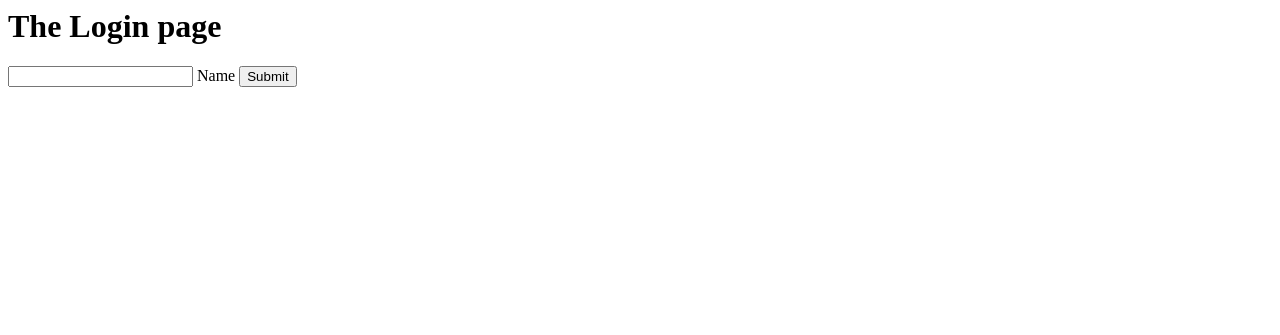
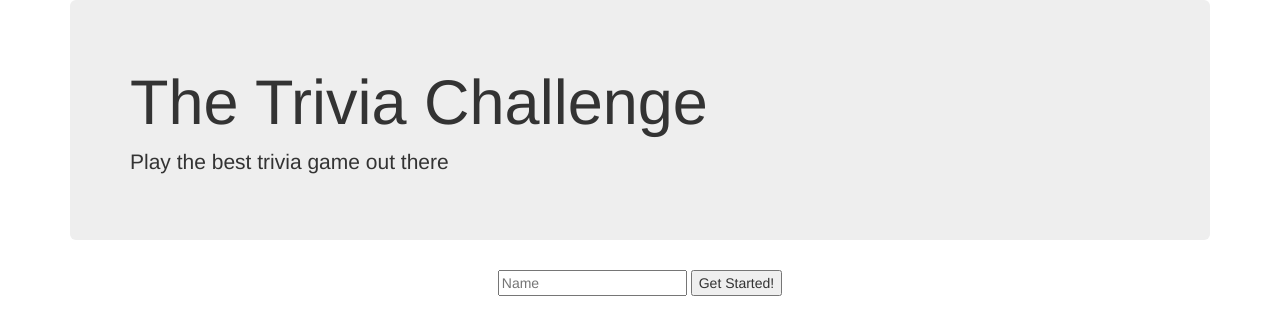
Before and after one commit to Akickincrowd/trivia, a Node server app: page /login in a window 1280 px wide. Shown: the top 335 px of the page. Run offline with Node 20, Linux system fonts and the light colour scheme; some libraries are stand-ins or nearby versions.

Commit message:
made styling changes

```diff
--- a/client/partials/main.html
+++ b/client/partials/main.html
@@ -1,5 +1,8 @@
 <div ng-controller="questionsController">
-<p><button ng-click="getQuestion('geography', 0)">Geog 1</button></p>
+
+
+<p><button ng-click="getQuestion('geography', 0)" class= "test_buttons">Geog 1</button></p>
+
 <p><button ng-click="getQuestion('sport', 0)">Sport 1</button></p>
 <div ng-if="test_score">
 	<h1> Your last score was {{test_score}}.  See if you can do better!</h1>
--- a/views/login.ejs
+++ b/views/login.ejs
@@ -1,6 +1,19 @@
-<h1> The Login page </h1>
+<link rel="stylesheet" href="https://maxcdn.bootstrapcdn.com/bootstrap/3.3.7/css/bootstrap.min.css" integrity="sha384-BVYiiSIFeK1dGmJRAkycuHAHRg32OmUcww7on3RYdg4Va+PmSTsz/K68vbdEjh4u" crossorigin="anonymous">
 
+<body>
+
+<div class="container">
+  <div class="jumbotron">
+    <h1>The Trivia Challenge</h1>
+    <p>Play the best trivia game out there</p>
+  </div>
+</div>
+
+</body>
+
+<div class="text-center">
 <form action= "/users" method= "POST">
-	<input type='text' name='name'> Name
-	<input type="submit" name="submit" value="Submit">
+	<input type='text' name='name' placeholder= "Name">
+	<input type="submit" name="submit" value="Get Started!">
 </form>
+</div>
```
Also changed, not shown: client/index.html (+17 -0 lines), client/partials/test_results.html (+7 -5 lines), client/assets/images/Sports.png (added).
